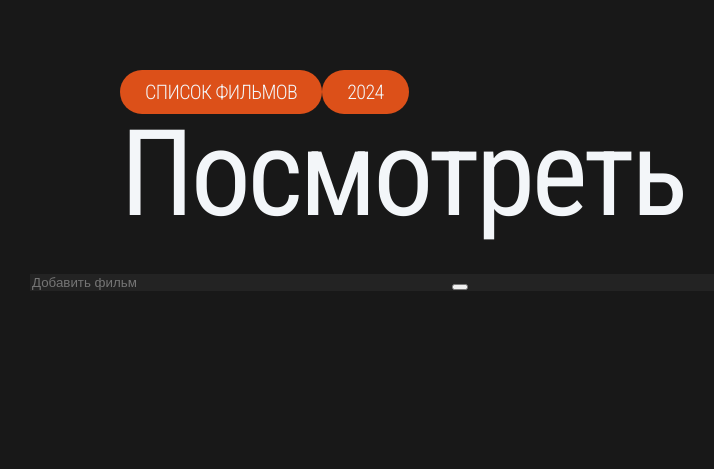
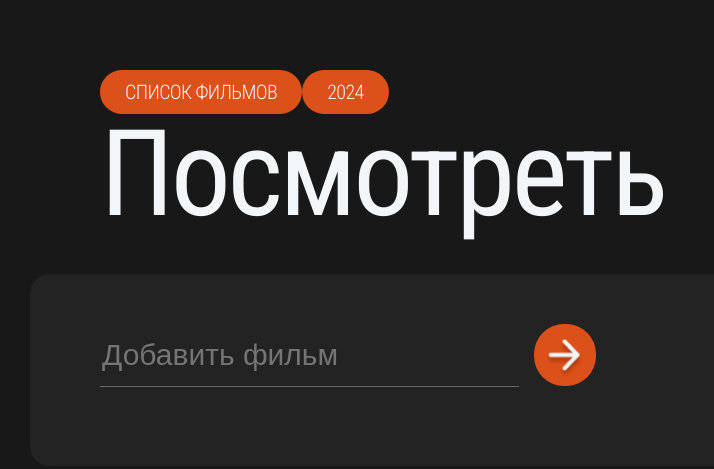
Before and after one commit to DmitryBulaev/movie-list, a plain HTML site: page index.html in a window 1280 px wide. Shown: the whole page, without its empty margins (135-849 px from the left). Drawn offline with Linux system fonts and the light colour scheme.

Commit message:
add styles for input and button

```diff
--- a/styles/index.css
+++ b/styles/index.css
@@ -5,12 +5,13 @@ body {
 
 .header-section {
   margin: auto;
-  padding: 70px 0 40px 90px;
+  padding: 70px 0 40px 70px;
   width: 950px;
 }
 
 .list-section {
   margin: auto;
+  padding: 50px 70px 80px 70px;
   width: 950px;
   background: #232323;
   border-radius: 20px;
@@ -38,6 +39,12 @@ body {
   color: #f3f6f9;
 }
 
+.input-wrapper {
+  display: flex;
+  flex-direction: row;
+  gap: 15px;
+}
+
 .list-section__input {
   background: #232323;
   width: 415px;
@@ -45,4 +52,22 @@ body {
   border: none;
   color: #f3f6f9;
   cursor: pointer;
+  font-size: 30px;
+  box-shadow: 0 1px #676a6c;
 }
+
+.list-section__add-movie-button {
+  width: 62px;
+  height: 62px;
+  background: #dc5019;
+  background-image: url("resources/addArrow.png");
+  background-repeat: no-repeat;
+  background-position: left 10px top 15px;
+  background-size: 40px;
+  border: none;
+  border-radius: 30px;
+}
+
+.list-section__add-movie-button:hover {
+  opacity: 0.6;
+}
```
